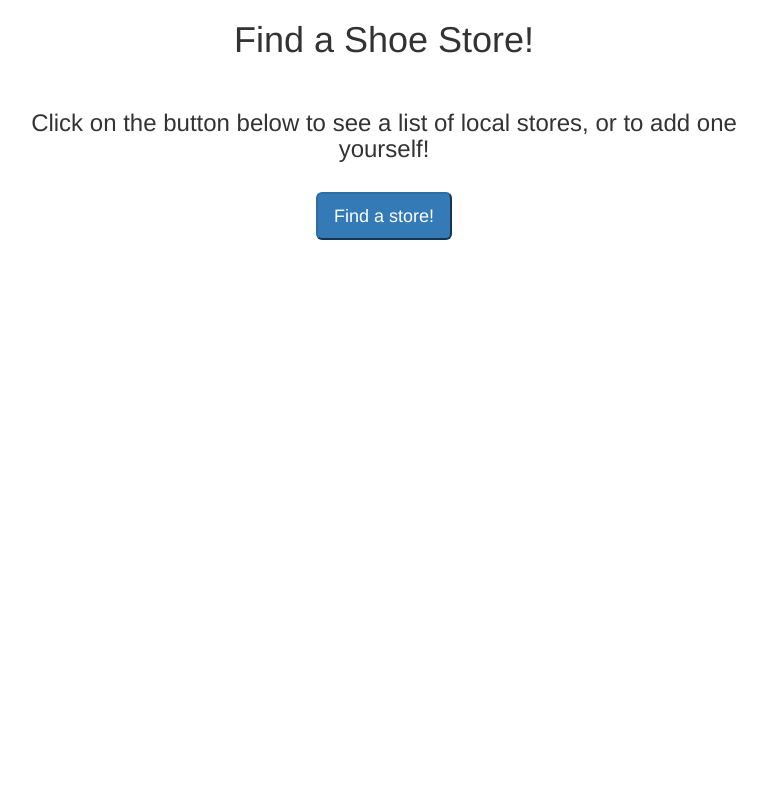
After one commit to kevintokheim/Shoe_Store, a PHP site: template views/index.html.twig in a window 1280 px wide. The commit adds this page. Shown: the whole page, without its empty margins (66-833 px from the left). Run offline with PHP 8.4, Linux system fonts and the light colour scheme; the template is opened without the code that fills it, so the values that code supplies are empty; some libraries are stand-ins or nearby versions.

Commit message:
add index.html.twig page.

```diff
--- a/app/app.php
+++ b/app/app.php
@@ -35,6 +35,6 @@
 
 
 
-
+    return $app;
 
 ?>
--- /dev/null
+++ b/views/index.html.twig
@@ -0,0 +1,20 @@
+<html>
+    <head>
+        <title>Find a Shoe Store</title>
+        <link rel='stylesheet' href='https://maxcdn.bootstrapcdn.com/bootstrap/3.3.1/css/bootstrap.min.css'>
+    </head>
+    <body>
+        <div class = "container">
+
+            <div class = "col-md-8 text-center">
+                <h1><center>Find a Shoe Store!</center></h1>
+                    <br>
+                <h3>Click on the button below to see a list of local stores, or to add one yourself!</h3>
+                    <br>
+                <form action = "/stores" method = "get">
+                    <button type = "submit" class = "btn-lg btn-primary">Find a store!</button>
+                </form>
+            </div>
+        </div>
+    </body>
+</html>
```
